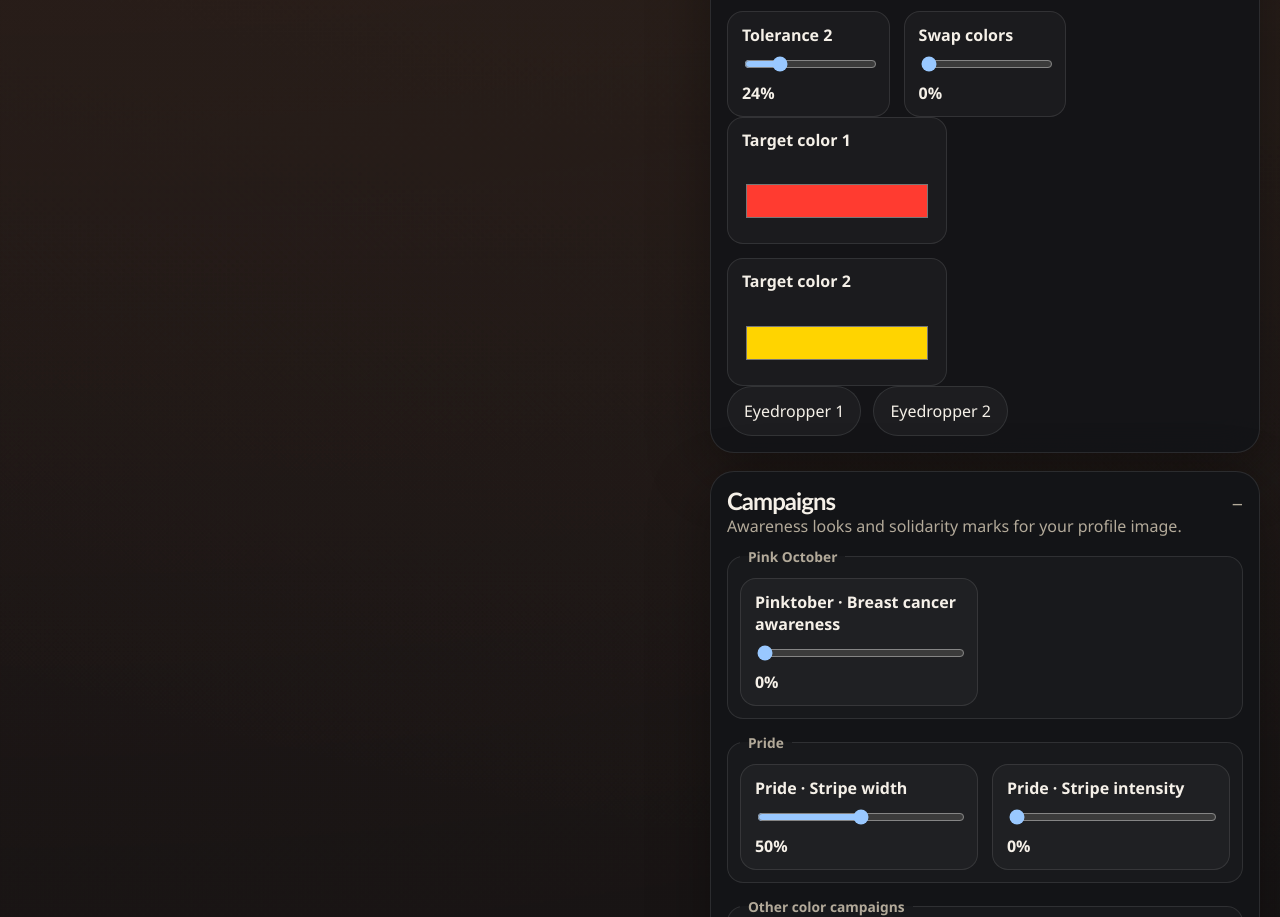
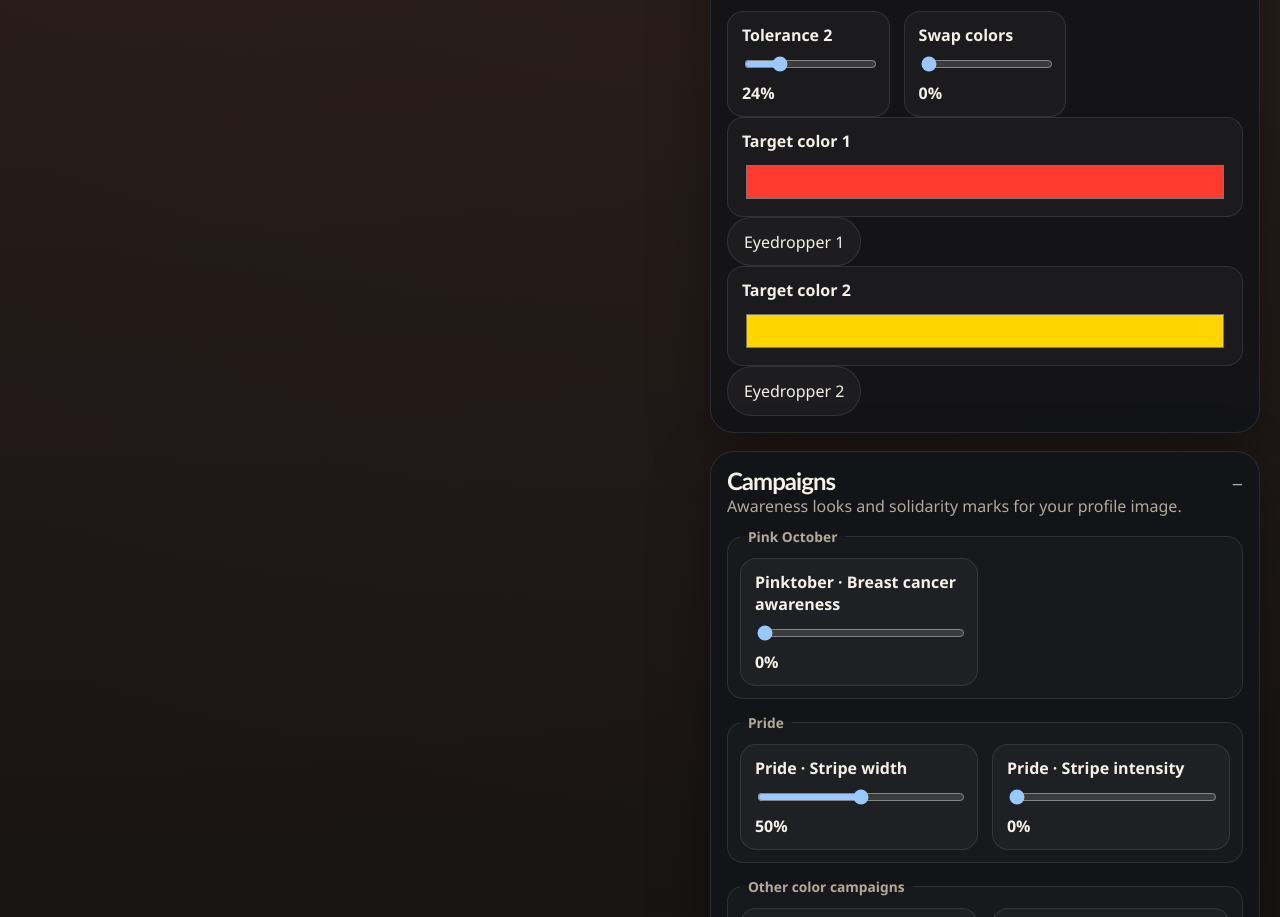
Before and after one commit to marsrakete/threadlinestudio, a website with bundled scripts: page index.html in a window 1280 px wide. Shown: the part 3166-4083 px from the top of the page. Built offline with nearby package versions, Linux system fonts and the light colour scheme.

Commit message:
Group each focus color with its eyedropper

```diff
--- a/index.html
+++ b/index.html
@@ -219,21 +219,22 @@
             </summary>
             <div class="panel-body">
                 <div class="field-grid compact-grid" id="colorFocusFields"></div>
-                <div class="color-inline focus-color-inline">
+                <div class="focus-color-groups">
+                  <div class="focus-color-group">
                     <label class="field">
                       <span data-i18n="focusColorOne">Zielfarbe 1</span>
                       <input id="focusColorInput" type="color" value="#ff3b30" />
                     </label>
+                    <button class="secondary" id="focusColorPickerButton" type="button" data-i18n="focusColorPickerOne">Pipette 1</button>
+                  </div>
+                  <div class="focus-color-group">
                     <label class="field">
                       <span data-i18n="focusColorTwo">Zielfarbe 2</span>
                       <input id="focusColor2Input" type="color" value="#ffd400" />
                     </label>
-                </div>
-                <div class="button-row focus-actions">
-                  <button class="secondary" id="focusColorPickerButton" type="button" data-i18n="focusColorPickerOne">Pipette 1</button>
                     <button class="secondary" id="focusColor2PickerButton" type="button" data-i18n="focusColorPickerTwo">Pipette 2</button>
                   </div>
-            </div>
+                </div>            </div>
           </details>
 
           <details class="panel collapsible" open>
```
Lines whose indentation alone changed are shown as unchanged.
